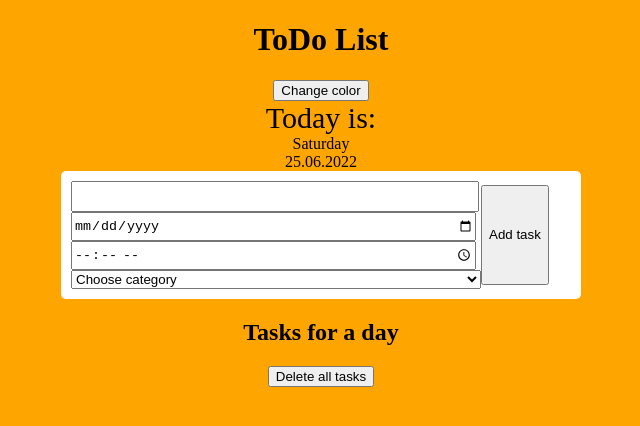
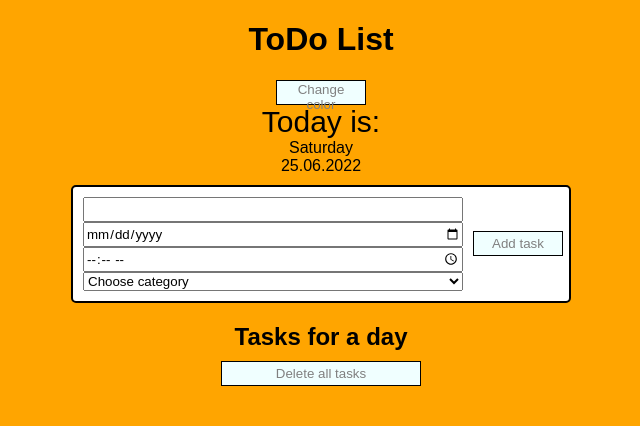
Before and after one commit to bLuDd1/todo-list, a plain HTML site: page index.html in a window 1280 px wide. Shown: the whole page, without its empty margins (319-959 px from the left). Drawn offline with Linux system fonts and the light colour scheme; a web font is replaced by a local one.

Commit message:
Added better styles

```diff
--- a/styles.css
+++ b/styles.css
@@ -1,3 +1,10 @@
+@import url('https://fonts.googleapis.com/css2?family=Anek+Latin&display=swap');
+
+* {
+    box-sizing: border-box;
+    font-family: 'Anek Latin', sans-serif;
+}
+
 body {
     margin: 0;
     height: 100%;
@@ -30,6 +37,8 @@ h1 {
     background-color: white;
     border-radius: 5px;
     padding: 10px;
+    border: 2px solid black;
+    margin-top: 10px;
 }
 
 .input-container {
@@ -111,7 +120,7 @@ h1 {
 }
 
 #select {
-    width: 410px;
+    width: 380px;
 }
 
 #chosen-category {
@@ -130,3 +139,35 @@ h1 {
         opacity: 0;
     }
 }
+
+#delete-all {
+    width: 200px;
+    background-color: azure;
+    color: gray;
+    outline: none;
+    border: 1px solid black;
+    height: 25px;
+    cursor: pointer;
+    margin-bottom: 10px;
+    margin-top: -10px;
+}
+
+#add-task {
+    width: 90px;
+    background-color: azure;
+    color: gray;
+    outline: none;
+    border: 1px solid black;
+    height: 25px;
+    cursor: pointer;
+}
+
+#button-background {
+    width: 90px;
+    background-color: azure;
+    color: gray;
+    outline: none;
+    border: 1px solid black;
+    height: 25px;
+    cursor: pointer;
+}
```
